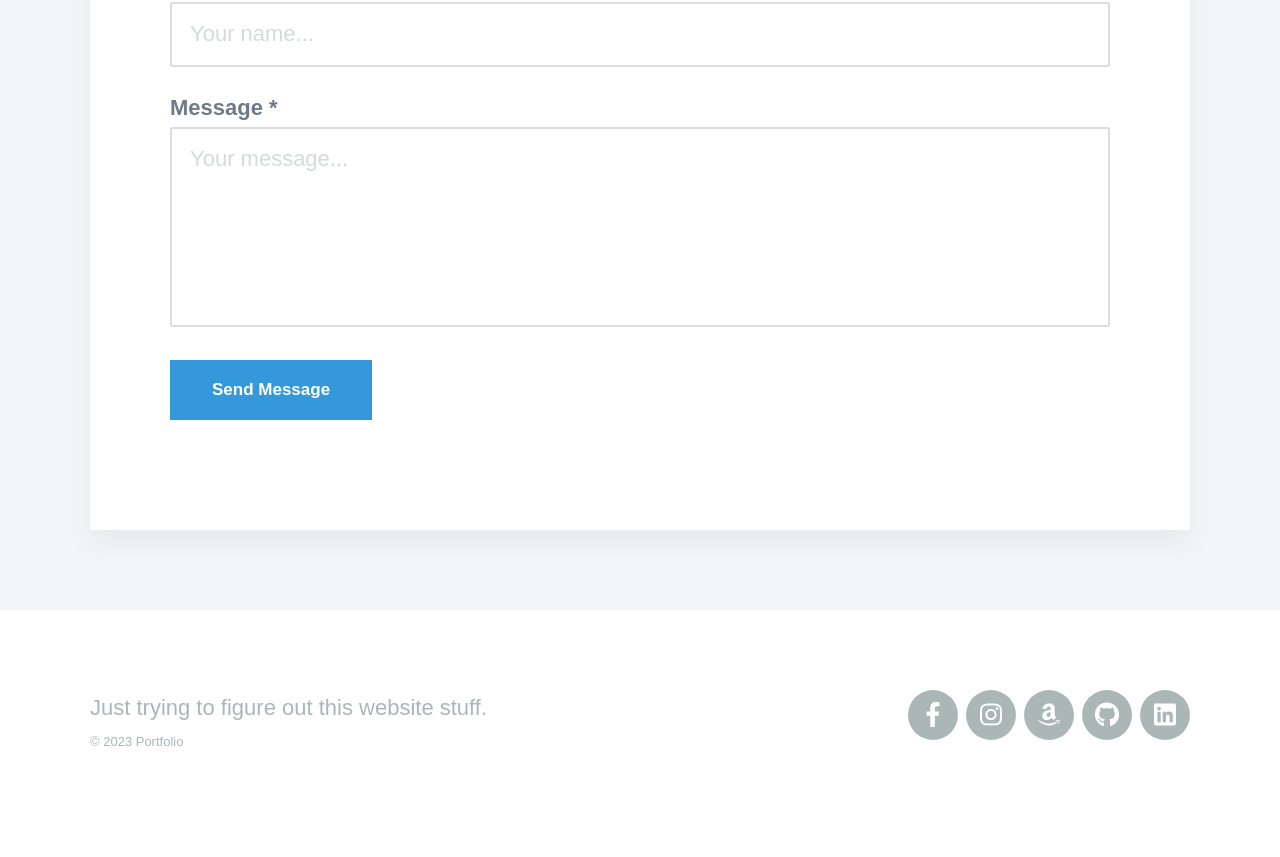
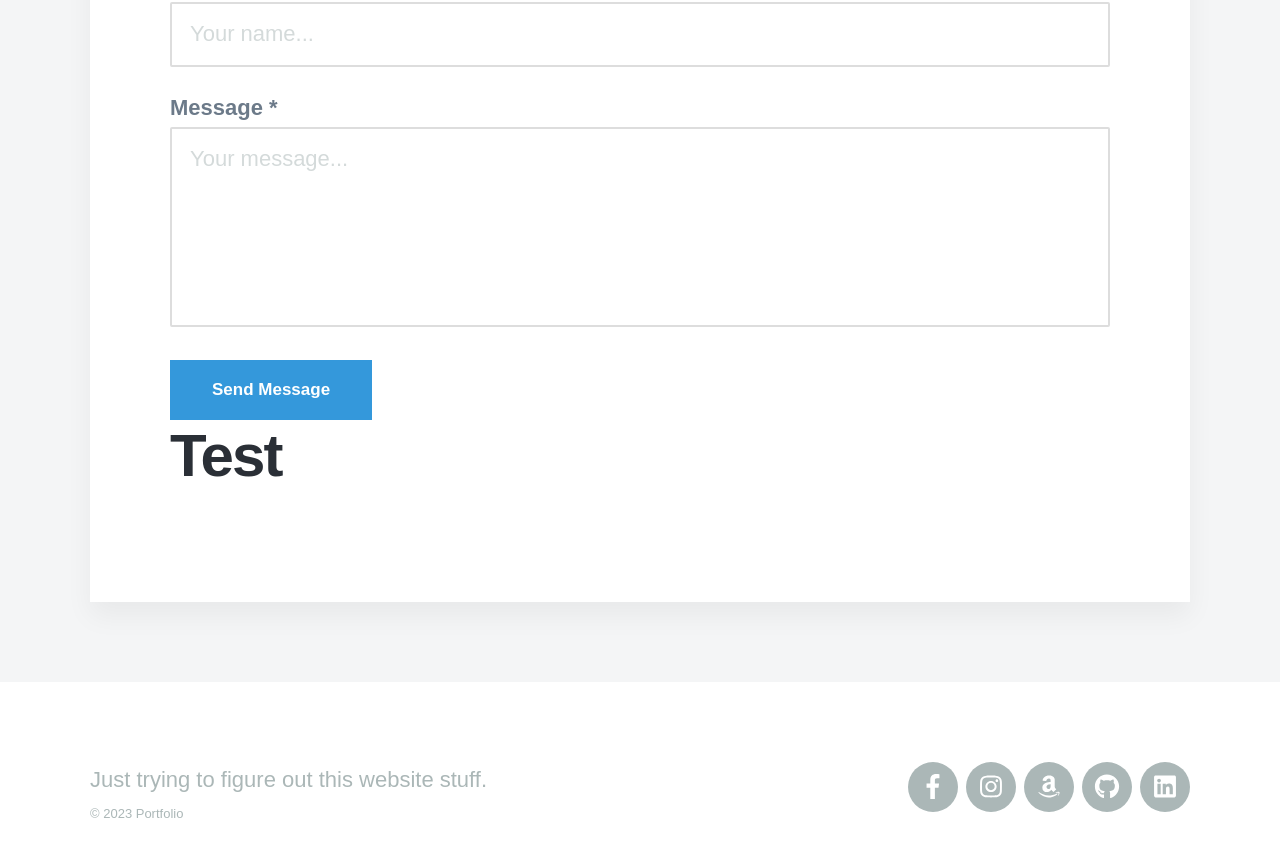
Before and after one commit to jcsodenkamp/jcsodenkamp.github.io, a Jekyll site: the page built from _pages/contact.md, in a window 1280 px wide and 900 px high, scrolled down 720 px. Shown: the top 857 px of the window. Built offline with Jekyll 4.4.1, drawn with Linux system fonts in a browser that asks for light colours; nearby versions of some CDN libraries; some web fonts are replaced; before the commit the page ends 1548 px from its top, so only the background shows below that.

Commit message:
Update contact-form.html

```diff
--- a/_includes/contact-form.html
+++ b/_includes/contact-form.html
@@ -26,5 +26,7 @@
 		</div>
 
 	</form>
-
+	<div>
+		<h1>Test</h1>
+	</div>
 </div>
```
